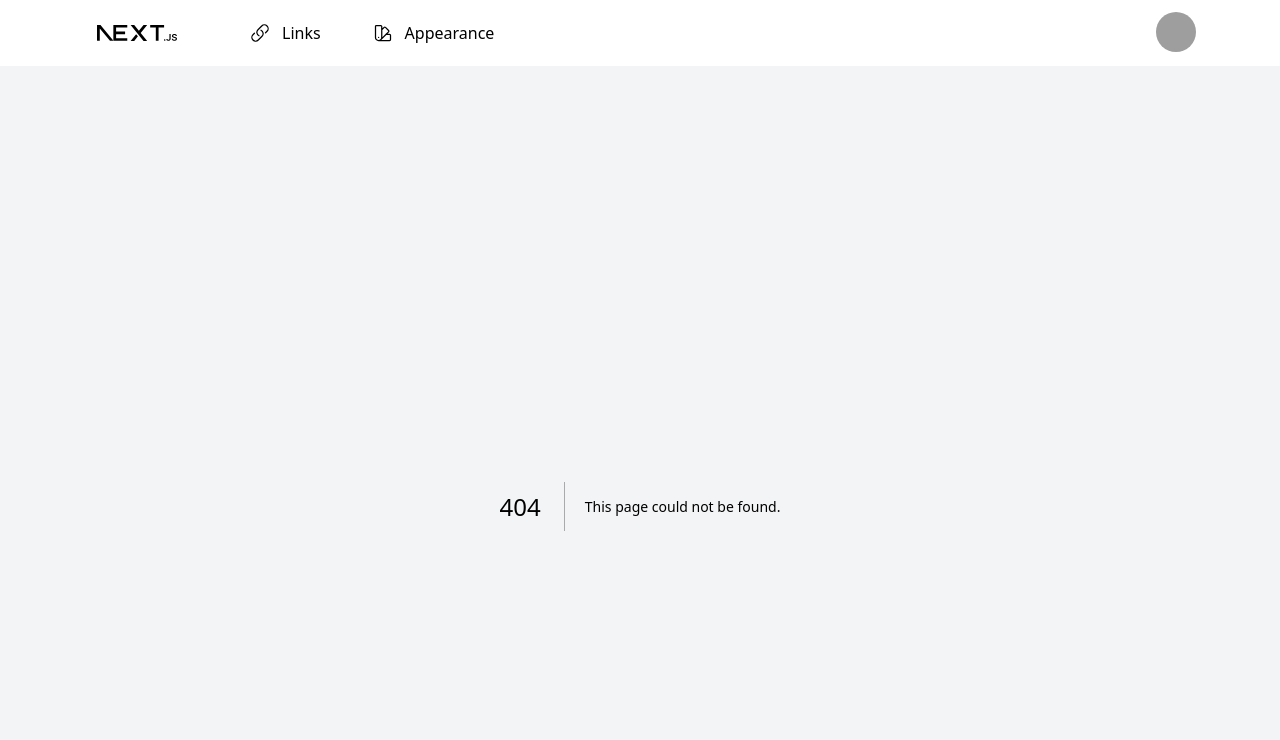
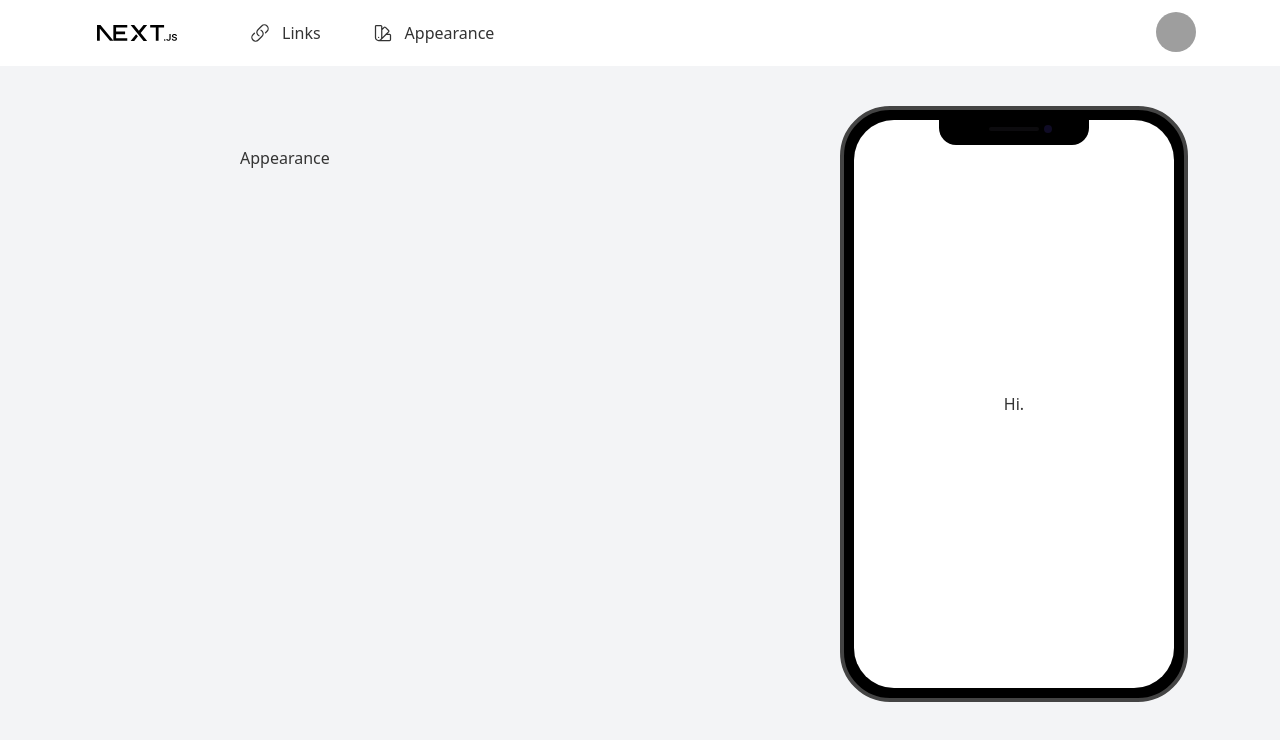
Before and after one commit to harithya/NextTree, a Next.js app: page /admin/appearance in a window 1280 px wide. Before the commit this address had no page. Shown: the top 740 px of the page. Built offline with nearby package versions, Linux system fonts and the light colour scheme; grey boxes are pictures that could not be loaded.

Commit message:
setting layout page

```diff
--- a/components/Layout/EditorLayout.tsx
+++ b/components/Layout/EditorLayout.tsx
@@ -1,4 +1,5 @@
 import React, { PropsWithChildren } from "react";
+import MainLayout from "./MainLayout";
 
 interface Props {
   title?: string;
@@ -8,6 +9,7 @@ const EditorLayout: React.FC<PropsWithChildren<Props>> = ({
   title,
 }) => {
   return (
+    <MainLayout>
       <div className="flex space-x-10">
         <div className="lg:w-8/12">
           <div className="mb-10">
@@ -24,6 +26,7 @@ const EditorLayout: React.FC<PropsWithChildren<Props>> = ({
           </div>
         </div>
       </div>
+    </MainLayout>
   );
 };
 
--- a/components/Layout/_Partials/Header.tsx
+++ b/components/Layout/_Partials/Header.tsx
@@ -2,8 +2,19 @@ import React from "react";
 import Image from "next/image";
 import { LinkIcon, SwatchIcon } from "@heroicons/react/24/outline";
 import DropdownProfile from "./DropdownProfile";
+import Link from "next/link";
+import { useRouter } from "next/router";
 
 const Header = () => {
+  const router = useRouter();
+
+  const isActive = (route: string) => {
+    if (route === router.pathname) {
+      return "font-medium";
+    }
+    return "";
+  };
+
   return (
     <div className="navbar bg-base-100 container flex justify-between">
       <div className="space-x-5">
@@ -13,16 +24,19 @@ const Header = () => {
         <div className="lg:block hidden">
           <ul className="menu menu-horizontal px-5 space-x-5">
             <li>
-              <a>
+              <Link href={"/admin/home"} className={isActive("/admin/home")}>
                 <LinkIcon className="h-5 w-5" />
                 <label>Links</label>
-              </a>
+              </Link>
             </li>
             <li>
-              <a>
+              <Link
+                href={"/admin/appearance"}
+                className={isActive("/admin/appearance")}
+              >
                 <SwatchIcon className="h-5 w-5" />
                 <label>Appearance</label>
-              </a>
+              </Link>
             </li>
           </ul>
         </div>
--- /dev/null
+++ b/pages/admin/appearance.tsx
@@ -0,0 +1,12 @@
+import EditorLayout from "@/components/Layout/EditorLayout";
+import React, { ReactElement } from "react";
+
+const Appearance = () => {
+  return <div>Appearance</div>;
+};
+
+Appearance.getLayout = (page: ReactElement) => {
+  return <EditorLayout>{page}</EditorLayout>;
+};
+
+export default Appearance;
--- a/pages/admin/home.tsx
+++ b/pages/admin/home.tsx
@@ -1,11 +1,10 @@
 import LinkCard from "@/components/Home/LinkCard";
 import EditorLayout from "@/components/Layout/EditorLayout";
 import { PlusIcon } from "@heroicons/react/24/outline";
-import React from "react";
+import React, { ReactElement } from "react";
 
 const Home = () => {
   return (
-    <EditorLayout>
     <div>
       <button className="btn btn-primary w-full">
         <PlusIcon className="h-5 w-5 mr-3" />
@@ -15,8 +14,11 @@ const Home = () => {
         <LinkCard />
       </div>
     </div>
-    </EditorLayout>
   );
 };
 
+Home.getLayout = (page: ReactElement) => {
+  return <EditorLayout>{page}</EditorLayout>;
+};
+
 export default Home;
```
Lines whose indentation alone changed are shown as unchanged.
